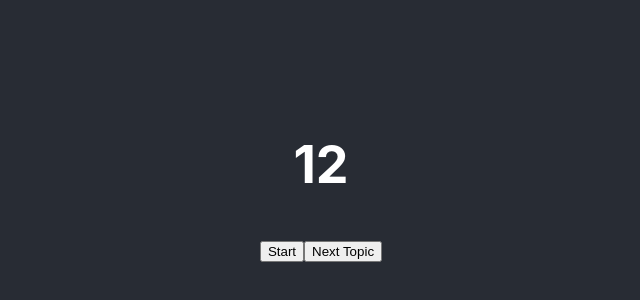
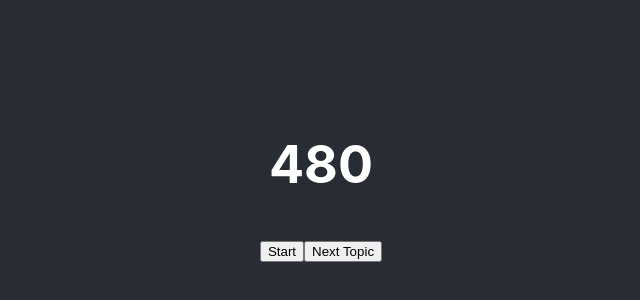
Before and after one commit to markdreyer/lean-coffee, a React (Create React App) app: page / in a window 1280 px wide. Shown: the part 220-520 px from the top of the page, without its empty margins (319-959 px from the left). Built offline with nearby package versions, Linux system fonts and the light colour scheme.

Commit message:
initial countdown

```diff
--- a/src/Timer.js
+++ b/src/Timer.js
@@ -8,7 +8,7 @@ class Timer extends Component {
     this.state = {
       timer: null,
       counter: 0,
-      initialCountdown: 12, //300,
+      initialCountdown: 480,
       countdown: 0
     };
     this.tick = this.tick.bind(this);
@@ -85,7 +85,7 @@ class Timer extends Component {
   }
 
   render() {
-    const { timer, countdown, timerExpired } = this.state;
+    const { timer, timerExpired } = this.state;
 
     return (
       <>
```
